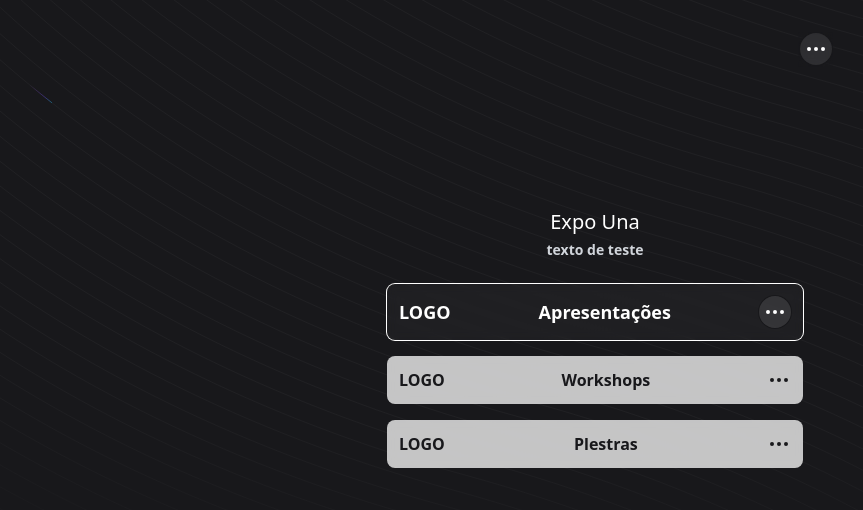
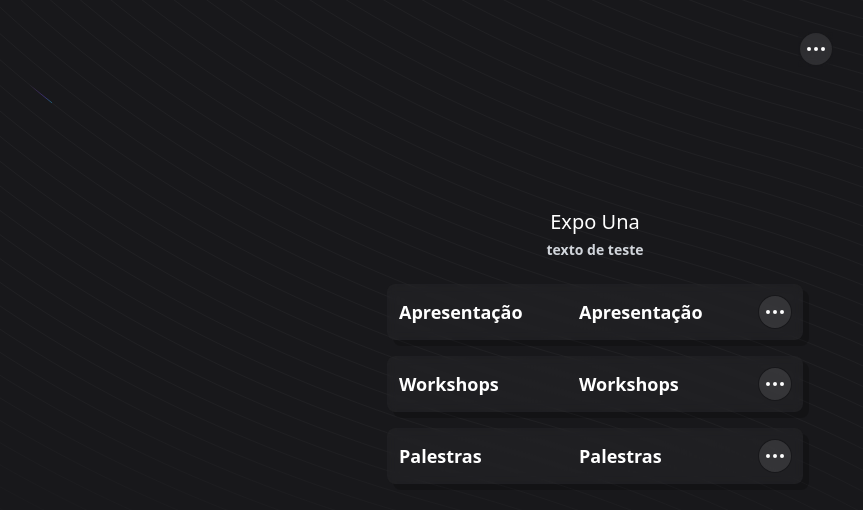
Before and after one commit to rodrigueslucas062/exp-una, a Next.js app: page / in a window 1280 px wide. Shown: the top 510 px of the page, without its empty margins (45-908 px from the left). Built offline with nearby package versions, Linux system fonts and the light colour scheme.

Commit message:
🎨🚸 Refactored pages and layout improvements

```diff
--- a/src/components/main/Main.jsx
+++ b/src/components/main/Main.jsx
@@ -2,7 +2,7 @@ import Links from "./links";
 
 export function Main() {
   return (
-    <section id="Expo-Una" className="rounded-2xl pt-24">
+    <section id="expoUna" className="rounded-2xl pt-24">
       <div className="flex flex-col items-center pt-24">
         <span className="mb-1 text-xl font-medium text-white">Expo Una</span>
         <span className="text-sm font-semibold mb-6 text-gray-300">texto de teste</span>
--- a/src/components/main/links.js
+++ b/src/components/main/links.js
@@ -1,9 +1,12 @@
-import { Ellipsis } from "lucide-react";
-import Link from "next/link";
+import * as Dialog from "@radix-ui/react-dialog";
+import { ChevronRight, FlaskConical, MoreHorizontal, Share2, X,
+} from "lucide-react";
+import { useState } from "react";
+import { toast } from "sonner";
 
 const Links = [
   {
-    link: "/apresentacao",
+    link: "/apresentacoes",
     titulo: "Apresentação",
     icone: "Apresentação",
   },
@@ -19,38 +22,90 @@ const Links = [
   },
 ];
 
-export default function Paginas() {
+const Paginas = ({ link, titulo, icone }) => {
+  const shadowStyle = { boxShadow: "6px 6px 0px rgba(0, 0, 0, 0.20)", };
+  const [copied, setCopied] = useState(false);
+
+  const handleLinkClick = (e) => {
+    if (!e.defaultPrevented) {
+      window.open(link);
+    }
+  };
+
+  const handleCopyLink = (e) => {
+    e.stopPropagation();
+    navigator.clipboard.writeText(link);
+    setCopied(true);
+    setTimeout(() => setCopied(false), 2000);
+    toast.success("Link copiado", {
+      position: "bottom-center",
+      duration: 2000,
+    });
+  };
+
+  return (
+    <Dialog.Root Titulo={titulo}>
+      <div className="flex justify-between items-center cursor-pointer p-3 rounded-lg w-full md:w-1/3 backdrop-blur-sm bg-zinc-100/[0.03] text-white text-lg font-semibold ring-1 ring-white"
+        style={shadowStyle}
+        onClick={handleLinkClick} >
+        <div>{icone}</div>
+        <span>{titulo}</span>
+        <Dialog.Trigger
+          className="bg-gray-100/10 p-1 rounded-full text-white ring-1 ring-zinc-900"
+          onClick={(e) => e.stopPropagation()} >
+          <MoreHorizontal />
+        </Dialog.Trigger>
+      </div>
+
+      <Dialog.Portal Titulo={titulo}>
+        <Dialog.DialogOverlay className="inset-0 fixed bg-black/20">
+          <Dialog.Content className="fixed z-50 inset-0 md:inset-auto max-md:top-[45%] lg:top-1/2 md:left-1/2 md:-translate-x-1/2 md:-translate-y-1/2 md:max-w-[640px] w-full md:h-[65vh] backdrop-blur-md bg-zinc-900/45 max-md:rounded-t-3xl lg:rounded-3xl flex flex-col outline-none overflow-hidden">
+            <Dialog.Close className="bg-zinc-900/60 p-1 rounded-full text-white ring-1 ring-zinc-900 absolute top-2 right-2">
+              <X className="size-5" />
+            </Dialog.Close>
+            <div className="flex flex-col items-center gap-3 px-2 lg:px-4 pt-2">
+              <div className="rounded-lg mt-8 lg:mt-8 justify-center inline-block w-3/4 lg:w-3/5 relative text-white">
+                <div className="flex justify-center mb-8">
+                  <span className="font-semibold text-lg">{titulo}</span>
+                </div>
+                <div className="flex flex-col bg-gray-100/10 space-y-4 lg:space-y-1.5 font-semibold">
+                  <button className="flex justify-between px-3 rounded-md ring-1 ring-gray-300 py-2 lg:py-3"
+                    onClick={handleCopyLink} >
+                    <Share2 />
+                    <span>Compartilhar link</span>
+                    <ChevronRight />
+                  </button>
+                </div>
+              </div>
+            </div>
+            <div className="flex text-white font-semibold mt-auto pb-2 w-3/4 lg:w-3/5 mx-auto flex-col space-y-2 bottom-0">
+              <div className="flex justify-center">
+                <span className="text-sm">Made for </span>
+                <FlaskConical className="text-lime-500" />{" "}
+                <span className="text-sm">By Lucas</span>
+              </div>
+            </div>
+          </Dialog.Content>
+        </Dialog.DialogOverlay>
+      </Dialog.Portal>
+
+    </Dialog.Root>
+  );
+};
+
+const LinksGrid = () => {
   return (
     <>
-      <Link
-        href={""}
-        className="flex justify-between items-center cursor-pointer p-3 rounded-lg w-full md:w-1/3 backdrop-blur-sm bg-zinc-100/[0.03] text-white text-lg font-semibold ring-1 ring-white">
-        <div>LOGO</div>
-        <span>Apresentações</span>
-        <div className="bg-gray-100/10 p-1 rounded-full text-white ring-1 ring-zinc-900">
-          <Ellipsis />
-        </div>
-      </Link>
-
-      <Link
-        href={""}
-        className="flex justify-between cursor-pointer p-3 rounded-lg w-full md:w-1/3 backdrop-blur-sm bg-white/75 text-zinc-900 font-semibold">
-        <div>LOGO</div>
-        <span>Workshops</span>
-        <div>
-          <Ellipsis />
-        </div>
-      </Link>
-
-      <Link
-        href={""}
-        className="flex justify-between cursor-pointer p-3 rounded-lg w-full md:w-1/3 backdrop-blur-sm bg-white/75 text-zinc-900 font-semibold">
-        <div>LOGO</div>
-        <span>Plestras</span>
-        <div>
-          <Ellipsis />
-        </div>
-      </Link>
+      {Links.map((info, index) => (
+        <Paginas
+          key={index}
+          link={info.link}
+          icone={info.icone}
+          titulo={info.titulo}
+        />
+      ))}
     </>
   );
-}
+};
+
+export default LinksGrid;
```
